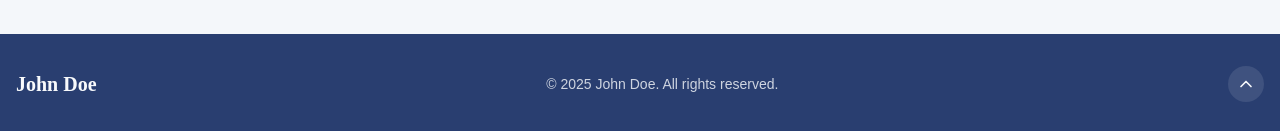
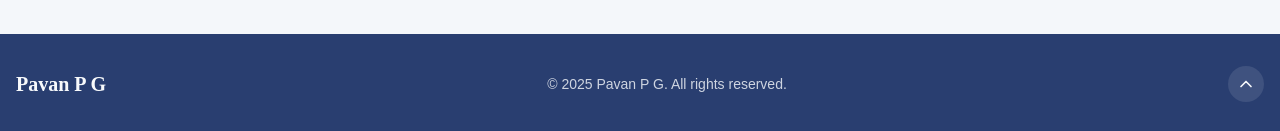
Before and after one commit to pavan3720/web-resume-shine, a React (Vite) app: page / in a window 1280 px wide. Shown: the part 4634-4765 px from the top of the page. Built offline with nearby package versions, Linux system fonts and the light colour scheme.

Commit message:
Update Footer.tsx

```diff
--- a/src/components/Footer.tsx
+++ b/src/components/Footer.tsx
@@ -9,11 +9,11 @@ const Footer = () => {
       <div className="container mx-auto px-4">
         <div className="flex flex-col md:flex-row justify-between items-center">
           <div className="text-xl font-serif font-bold mb-4 md:mb-0">
-            John Doe
+          Pavan P G
           </div>
 
           <div className="text-sm text-primary-foreground/80">
-            &copy; {currentYear} John Doe. All rights reserved.
+            &copy; {currentYear} Pavan P G. All rights reserved.
           </div>
 
           <div className="mt-4 md:mt-0">
```
